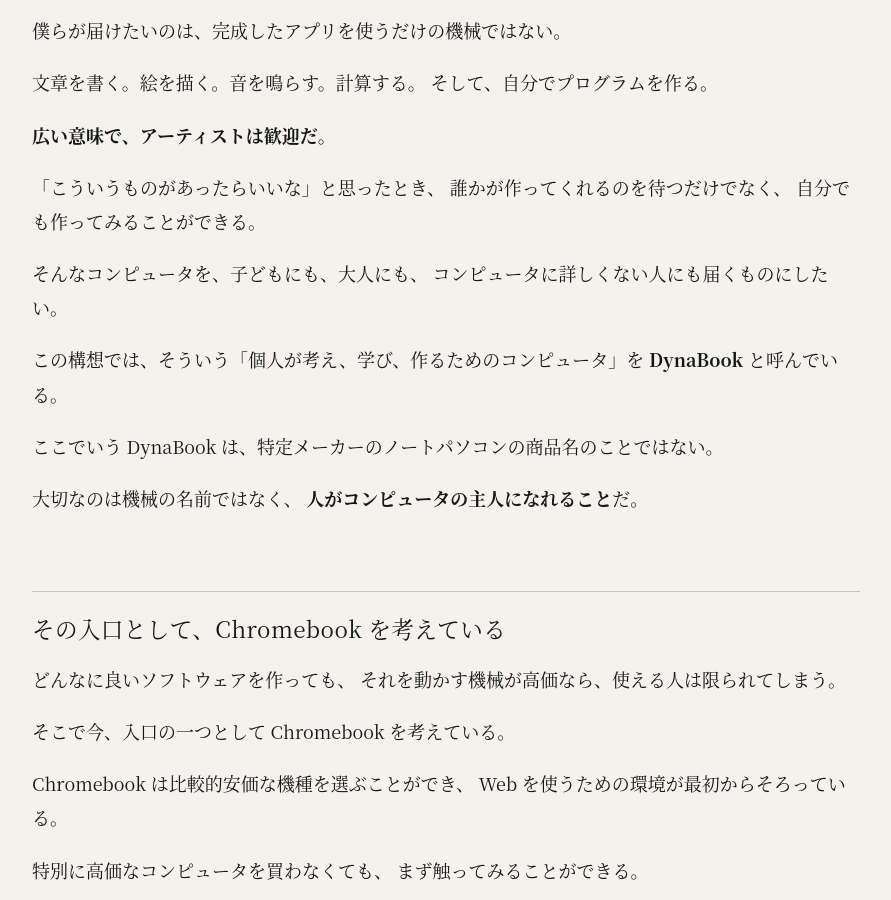
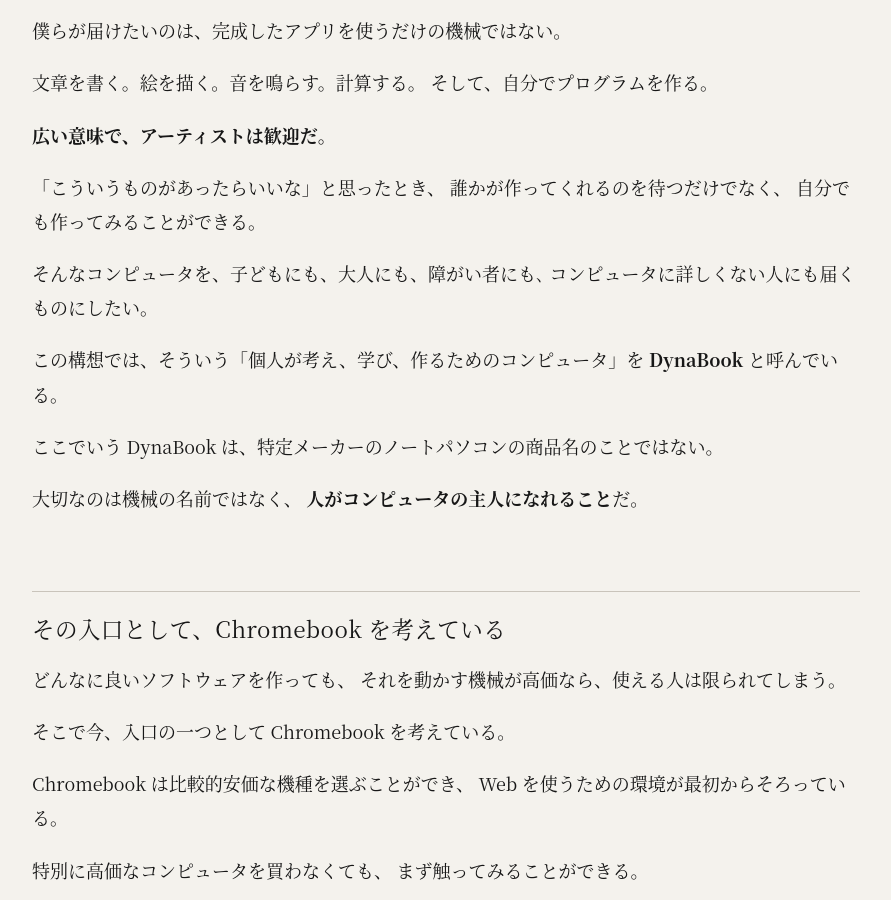
Before and after one commit to smalltalk-2030/smalltalk-2030.github.io, a Jekyll site: the page built from index.md, in a window 1280 px wide and 900 px high, scrolled down 1098 px. Shown: the whole window, without its empty margins (194-1085 px from the left). Built offline with Jekyll 4.4.1, drawn with Linux system fonts in a browser that asks for light colours.

Commit message:
docs: include people with disabilities in project scope
Smalltalk-2030 が届けたい対象として、障がい者を明記。

```diff
--- a/index.md
+++ b/index.md
@@ -46,7 +46,7 @@
 誰かが作ってくれるのを待つだけでなく、
 自分でも作ってみることができる。
 
-そんなコンピュータを、子どもにも、大人にも、
+そんなコンピュータを、子どもにも、大人にも、障がい者にも､
 コンピュータに詳しくない人にも届くものにしたい。
 
 この構想では、そういう「個人が考え、学び、作るためのコンピュータ」を
```
